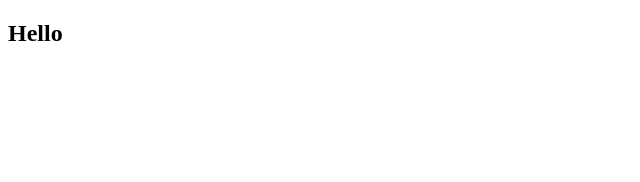
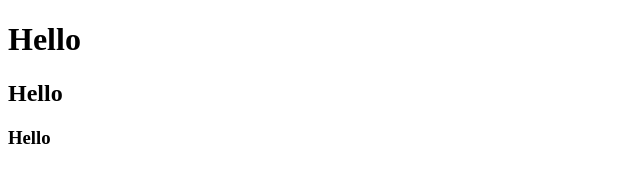
Before and after one commit to sayedarifuddin/test-website, a plain HTML site: page index.html in a window 1280 px wide. Shown: the whole page, without its empty margins (0-640 px from the left). Drawn offline with Linux system fonts and the light colour scheme.

Commit message:
added headers

```diff
--- a/index.html
+++ b/index.html
@@ -4,9 +4,11 @@
     <meta charset="UTF-8">
     <meta http-equiv="X-UA-Compatible" content="IE=edge">
     <meta name="viewport" content="width=device-width, initial-scale=1.0">
-    <title>Document</title>
+    <title>test</title>
 </head>
 <body>
-    <h2>Hello</h1>
+    <h1>Hello</h1>
+    <h2>Hello</h2>
+    <h3>Hello</h3>
 </body>
 </html>
```
